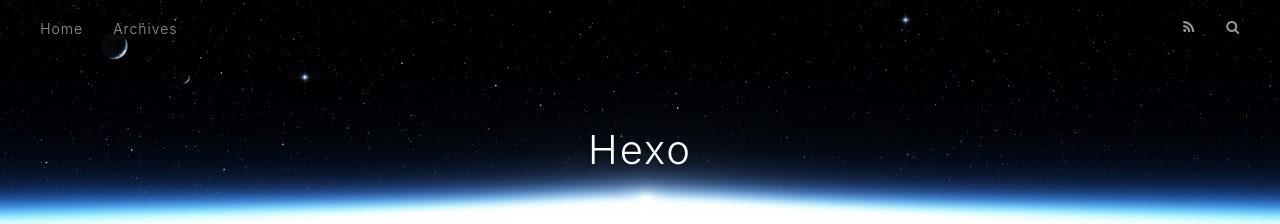
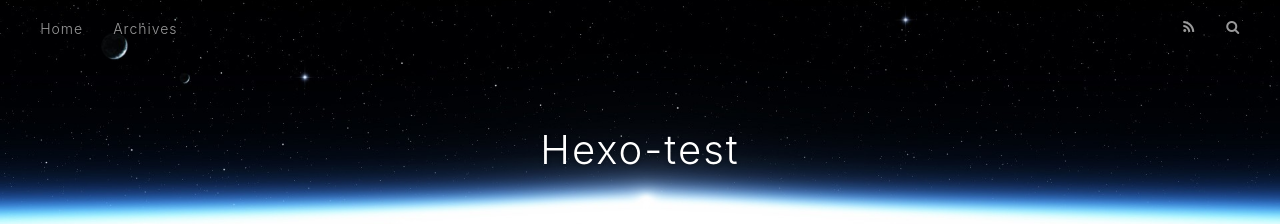
Before and after one commit to haming/haming.github.io, a plain HTML site: page index.html in a window 1280 px wide. Shown: the top 224 px of the page. Drawn offline with nearby package versions, Linux system fonts and the light colour scheme.

Commit message:
Site updated: 2020-01-19 15:51:01

```diff
--- a/index.html
+++ b/index.html
@@ -4,7 +4,7 @@
     <meta charset="utf-8">
 
 
-    <title>Hexo</title>
+    <title>Hexo1</title>
     <meta name="viewport" content="width=device-width, initial-scale=1, maximum-scale=1">
     <meta property="og:type" content="website">
     <meta property="og:title" content="Hexo">
@@ -36,7 +36,7 @@
             <div id="header-outer" class="outer">
                 <div id="header-title" class="inner">
                     <h1 id="logo-wrap">
-                        <a href="/" id="logo">Hexo</a>
+                        <a href="/" id="logo">Hexo-test</a>
                     </h1>
 
                 </div>
```
